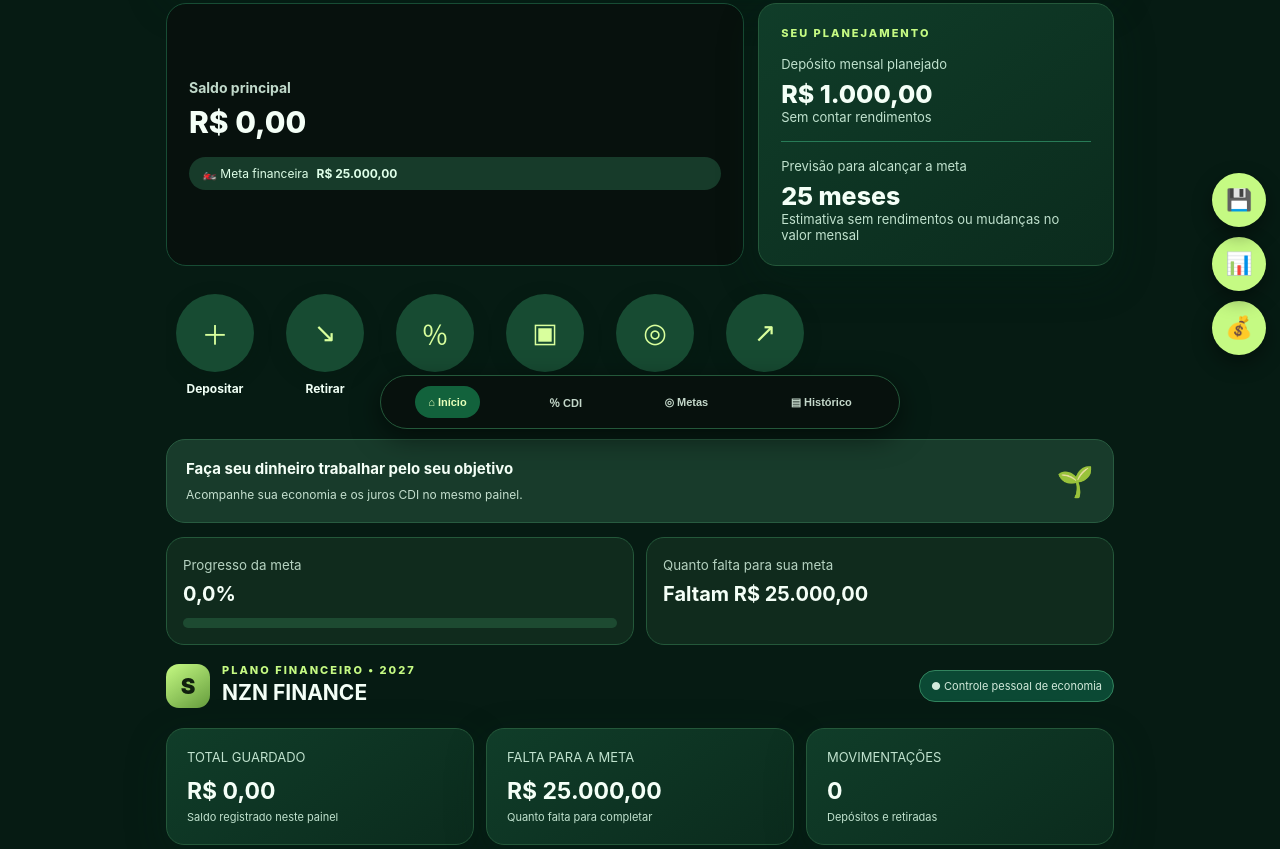
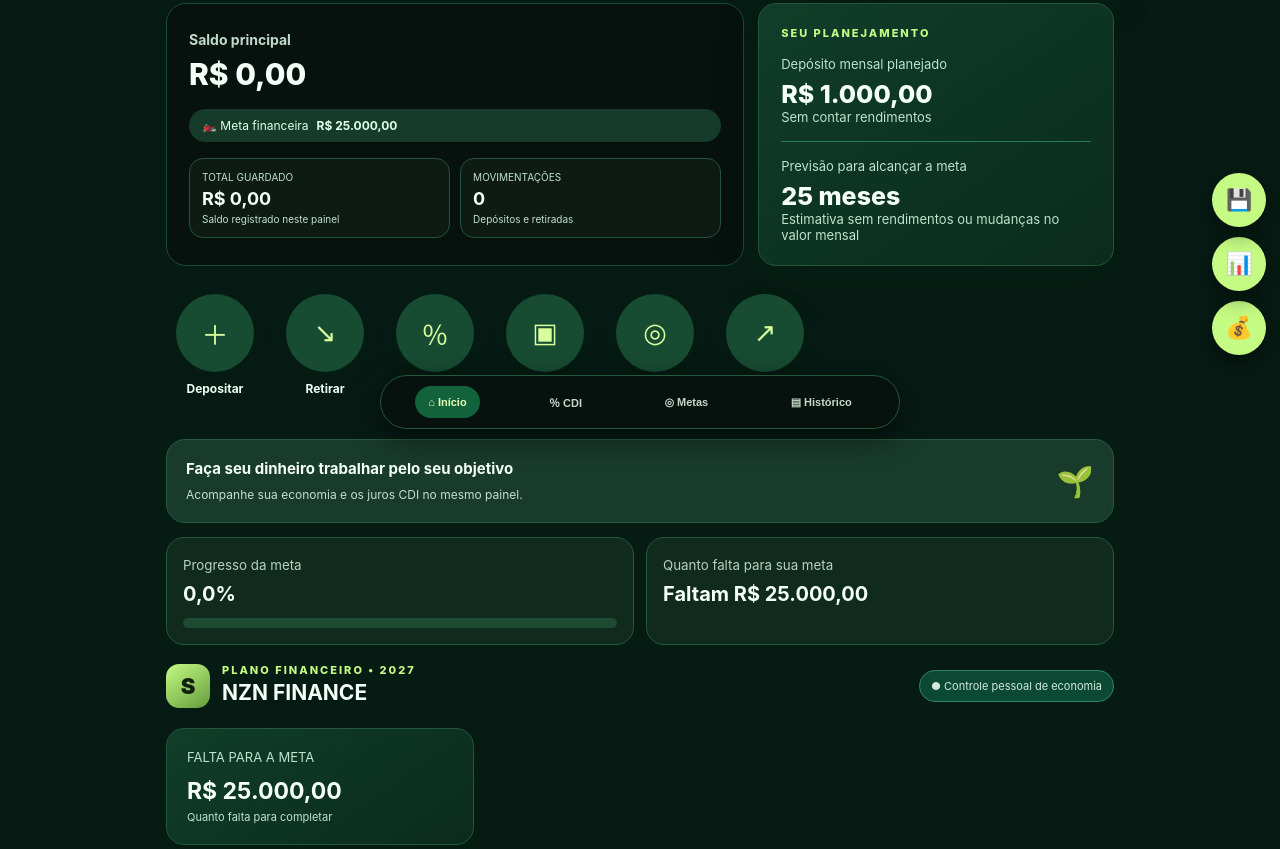
Before and after one commit to nenezeraoyt-droid/NZN-FINANCE, a plain HTML site: page NZN_FINANCE_PWA_Instalavel/index.html in a window 1280 px wide. Shown: the part 363-1212 px from the top of the page. Drawn offline with Linux system fonts and the light colour scheme.

Commit message:
Add files via upload

```diff
--- a/NZN_FINANCE_PWA_Instalavel/index.html
+++ b/NZN_FINANCE_PWA_Instalavel/index.html
@@ -48,7 +48,7 @@ body{background:#061b13!important;color:#f4fff7!important}
 .account-overview{background:#07110d;border:1px solid #174c34;border-radius:20px;padding:22px;margin-bottom:15px}
 .account-overview .balance-label{font-size:14px;color:#c0d9ca;font-weight:650}
 .account-overview .balance-value{font-size:30px;font-weight:850;margin-top:8px}
-.account-chip{display:inline-flex;align-items:center;gap:8px;margin-top:17px;padding:9px 13px;border-radius:30px;background:#173b2a;color:#dfffe9;font-size:12px}
+.account-chip{display:inline-flex;align-items:center;gap:8px;margin-top:17px;padding:9px 13px;border-radius:30px;background:#173b2a;color:#dfffe9;font-size:12px}.account-summary{display:grid;grid-template-columns:1fr 1fr;gap:10px;margin-top:16px}.account-summary-item{background:#0d1b14;border:1px solid #24543c;border-radius:14px;padding:12px}.account-summary-item .muted{font-size:10px}.account-summary-item strong{display:block;font-size:18px;margin-top:5px}.account-summary-item p{margin:4px 0 0;color:var(--muted);font-size:10px}@media(max-width:480px){.account-summary{grid-template-columns:1fr}}
 .shortcut-strip{display:flex;gap:18px;overflow-x:auto;padding:14px 3px 20px;scrollbar-width:thin}
 .shortcut{flex:0 0 92px;text-align:center;color:#f0fff5;font-size:12px;font-weight:650}
 .shortcut button{width:78px;height:78px;border:0;border-radius:50%;background:#174b32;color:#d9ff9d;font-size:27px;display:grid;place-items:center;margin:0 auto 9px;cursor:pointer;box-shadow:0 5px 18px #001b1044}
@@ -214,6 +214,10 @@ input{background:#071b12;border-color:#286343;color:#f2fff6}
   <div class="balance-label">Saldo principal</div>
   <div class="balance-value" id="saved">R$ 0,00</div>
   <div class="account-chip">🏍️ Meta financeira <strong id="appGoalChip">R$ 25.000,00</strong></div>
+  <div class="account-summary">
+   <div class="account-summary-item"><div class="muted">TOTAL GUARDADO</div><strong id="statSaved">R$ 0,00</strong><p>Saldo registrado neste painel</p></div>
+   <div class="account-summary-item"><div class="muted">MOVIMENTAÇÕES</div><strong id="count">0</strong><p>Depósitos e retiradas</p></div>
+  </div>
   <span id="appMainBalance" hidden>R$ 0,00</span>
  </div>
  <div class="panel side">
@@ -238,9 +242,7 @@ input{background:#071b12;border-color:#286343;color:#f2fff6}
 <header class="top"><div class="brand"><div class="mark">S</div><div><div class="eyebrow">PLANO FINANCEIRO • 2027</div><h1>NZN FINANCE</h1></div></div><div class="status">● Controle pessoal de economia</div></header>
 
 <section class="grid">
- <div class="panel stat"><div class="muted">TOTAL GUARDADO</div><strong id="statSaved">R$ 0,00</strong><p>Saldo registrado neste painel</p></div>
  <div class="panel stat"><div class="muted">FALTA PARA A META</div><strong id="statLeft">R$ 25.000,00</strong><p>Quanto falta para completar</p></div>
- <div class="panel stat"><div class="muted">MOVIMENTAÇÕES</div><strong id="count">0</strong><p>Depósitos e retiradas</p></div>
 </section>
 <div class="section-title"><h3>Movimentar sua economia</h3><span>Registre cada depósito ou retirada</span></div>
 <section class="lower">
```
